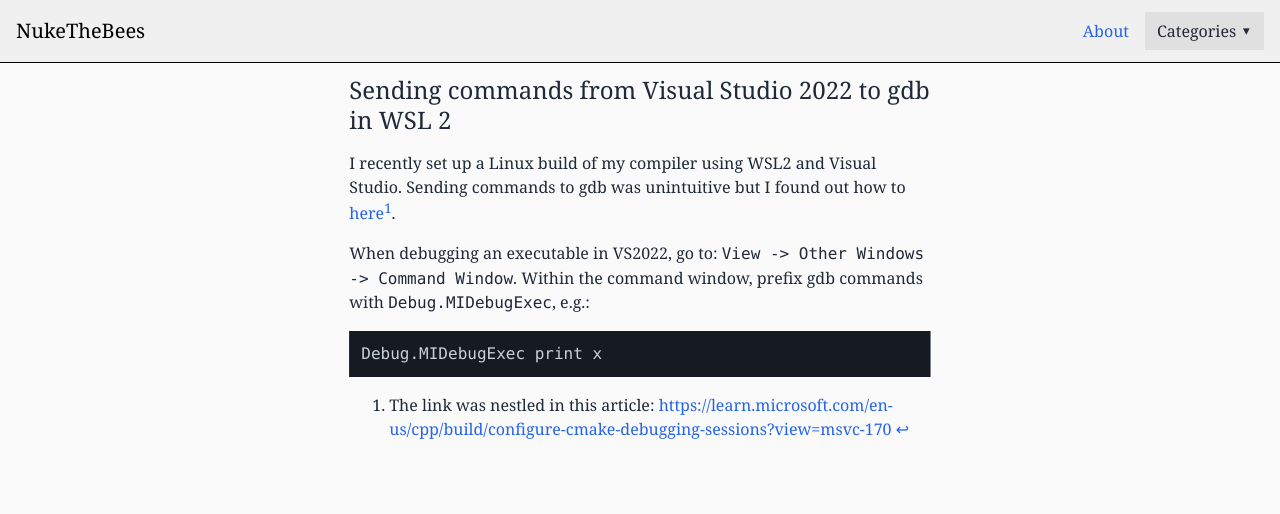
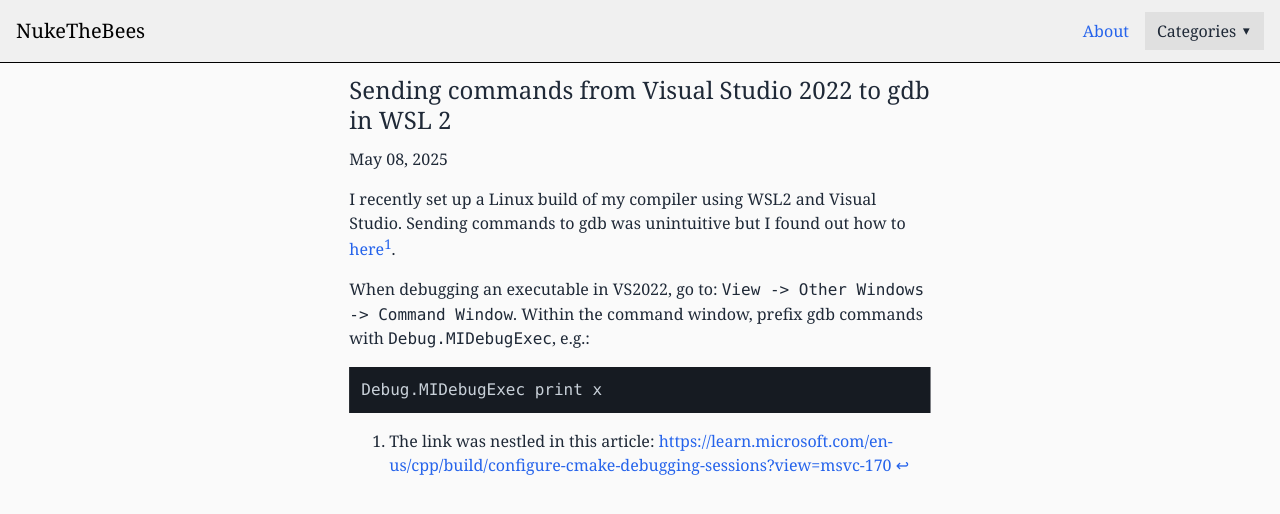
Before and after one commit to nukethebees/nukethebees.github.io, a Jekyll site: the page built from _posts/2025-05-08-sending-gdb-commands-wsl.md, in a window 1280 px wide. Shown: the top 514 px of the page. Built offline with Jekyll 4.4.1, drawn with Linux system fonts in a browser that asks for light colours.

```diff
--- a/_layouts/post.html
+++ b/_layouts/post.html
@@ -5,5 +5,9 @@
   <h1>
     {{ page.title }}
   </h1>
+  <time datetime="{{ post.date | date: '%Y-%m-%d' }}">
+    {{ page.date | date: "%B %d, %Y" }}
+  </time>
+
   {{ content }}
 </article>
```
